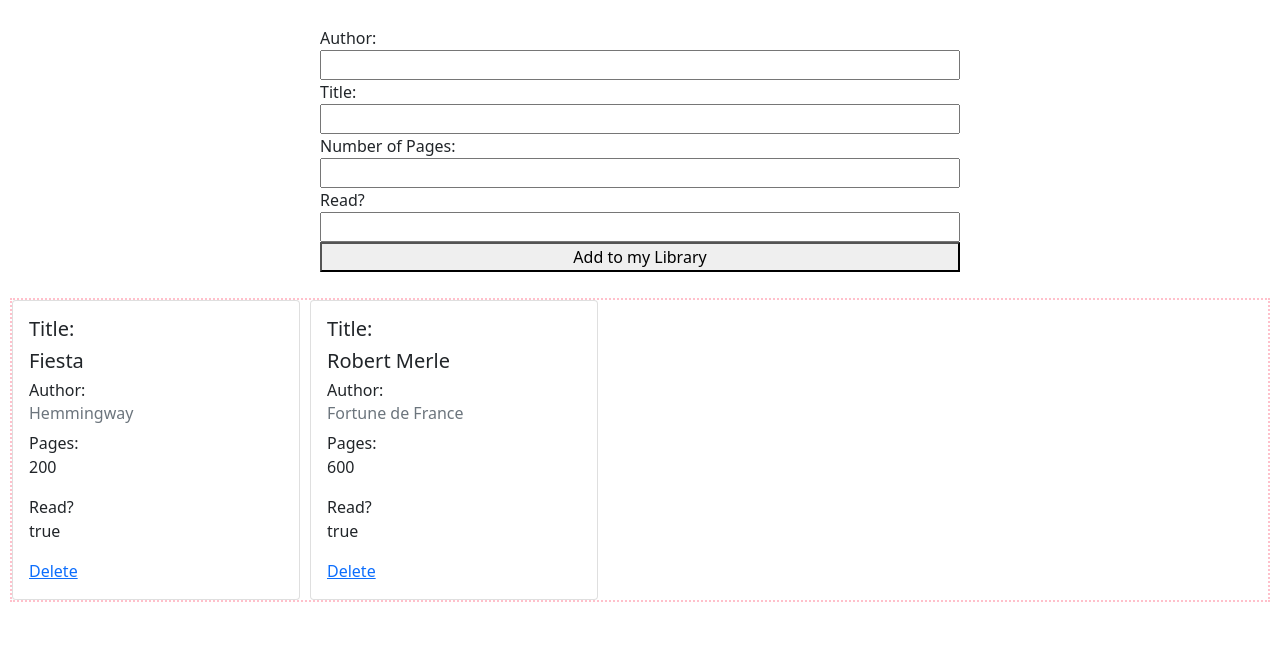
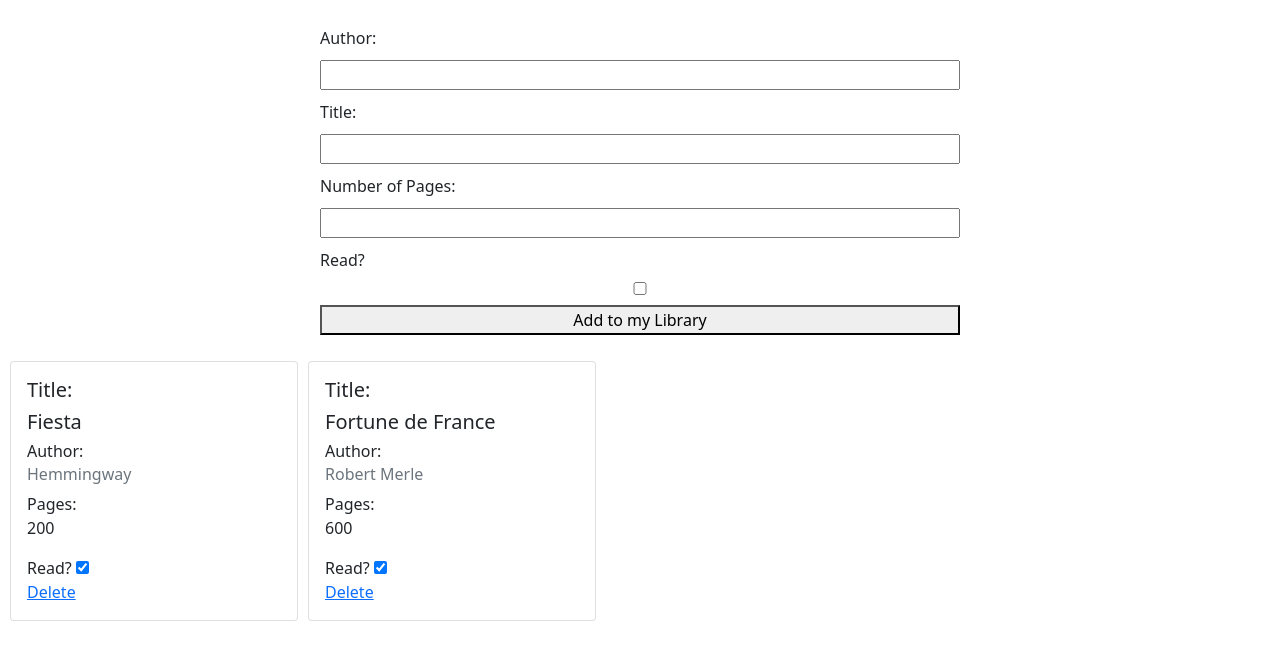
Before and after one commit to Benjamin-Re/Library, a plain HTML site: page index.html in a window 1280 px wide. Drawn offline with nearby package versions, Linux system fonts and the light colour scheme.

Commit message:
Change read to a checkbox

```diff
--- a/app.js
+++ b/app.js
@@ -2,9 +2,9 @@ let myLibrary = [];
 let i = 0;
 
 // the constructor...
-function Book(author, title, pages, read) {
+function Book(title, author, pages, read) {
+  this.title = title;
   this.author = author;
-  this.title = title;
   this.pages = pages;
   this.read = read;
 }
@@ -20,7 +20,7 @@ const starterBook = {
   title: "Fiesta",
   author: "Hemmingway",
   pages: 200,
-  read: true,
+  read: "true",
 };
 myLibrary.push(starterBook);
 
@@ -45,7 +45,7 @@ function populateCard(n, t, a, p, r) {
   let pages = document.querySelector(`.num${n} p:first-of-type`);
   pages.textContent = p;
 
-  let read = document.querySelector(`.num${n} p:last-of-type`);
+  let read = document.querySelector(`.num${n} input[type='checkbox']`).checked=r;
   read.textContent = r;
 }
 
@@ -53,11 +53,10 @@ function populateCard(n, t, a, p, r) {
 const form = document.getElementById("addBook");
 form.addEventListener("submit", (event) => {
   event.preventDefault();
-  console.log(form.elements[0].value);
-  author = form.elements[0].value;
-  title = form.elements[1].value;
+  title = form.elements[0].value;
+  author = form.elements[1].value;
   pages = form.elements[2].value;
-  read = form.elements[3].value;
+  read = form.elements[3].checked;
   addBookToLibrary(author, title, pages, read);
   // Clear the form fields (because we can't refresh the page without loosing our data)
   clearInputs();
--- a/index.html
+++ b/index.html
@@ -23,7 +23,7 @@
       <label for="pages">Number of Pages:</label>
       <input type="number" id="pages" name="pages" required />
       <label for="read">Read?</label>
-      <input type="text" id="read" name="read" required />
+      <input type="checkbox" name="read" id="read">
       <button type="submit">Add to my Library</button>
     </form>
     <div class="card-container">
@@ -35,10 +35,9 @@
           <h6 class="card-subtitle mb-2 text-muted"></h6>
           <span>Pages: </span>
           <p class="card-text"></p>
-          <span>Read?</span>
-          <p class="card-text"></p>
+          <label for="read">Read?</label>
+          <input type="checkbox" name="read" id="read"><br>
           <a href="#" class="delete">Delete</a>
-
         </div>
       </div>
     </div>
--- a/style.css
+++ b/style.css
@@ -11,6 +11,7 @@ form {
     display:flex;
     flex-wrap: wrap;
     flex-direction: column;
+    gap: 10px;
 }
 
 .card-container {
@@ -18,7 +19,6 @@ form {
     display: flex;
     flex-wrap: wrap;
     gap: 10px;
-    border: 2px dotted pink;
 }
 
 .card {
```
